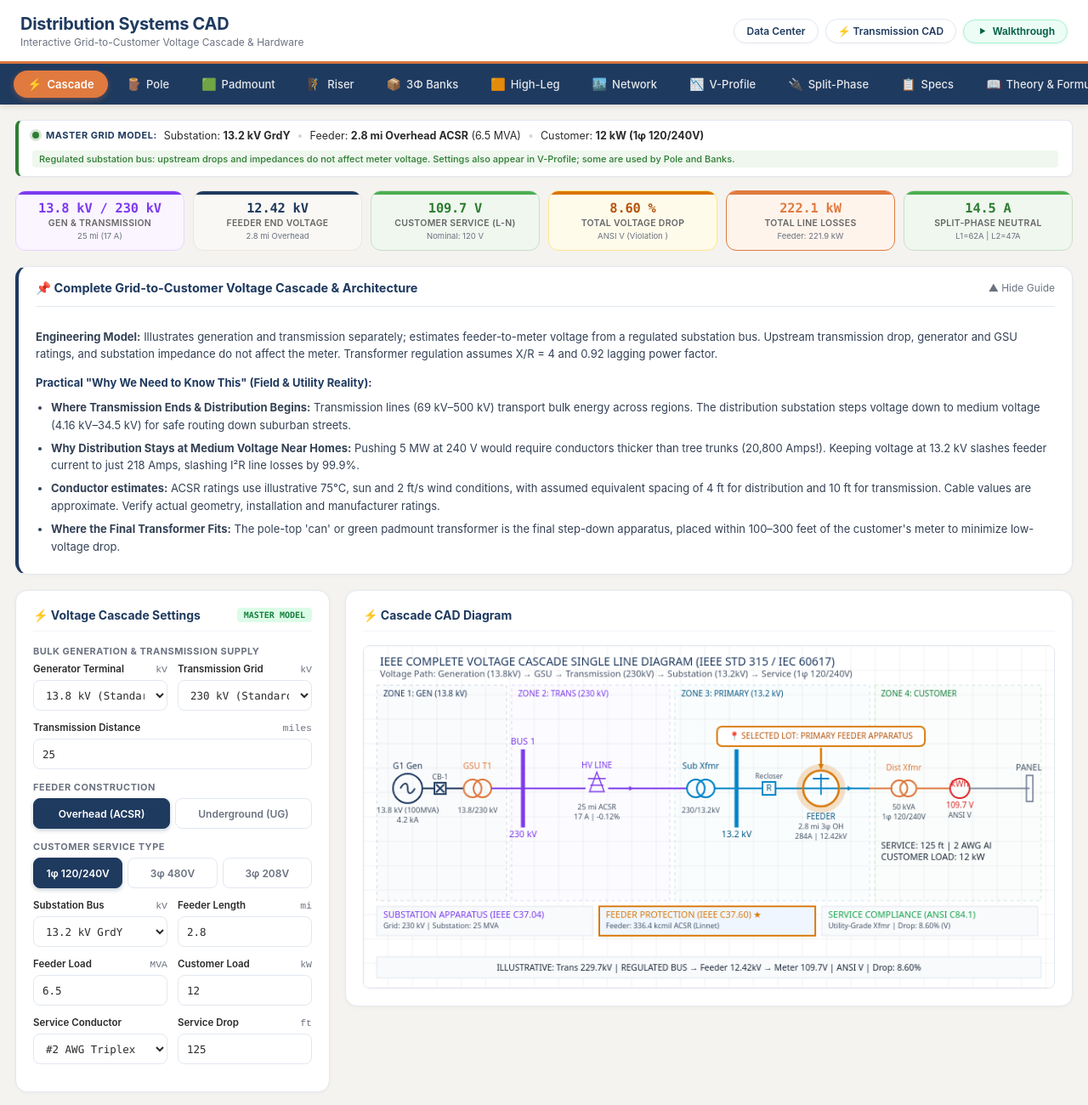
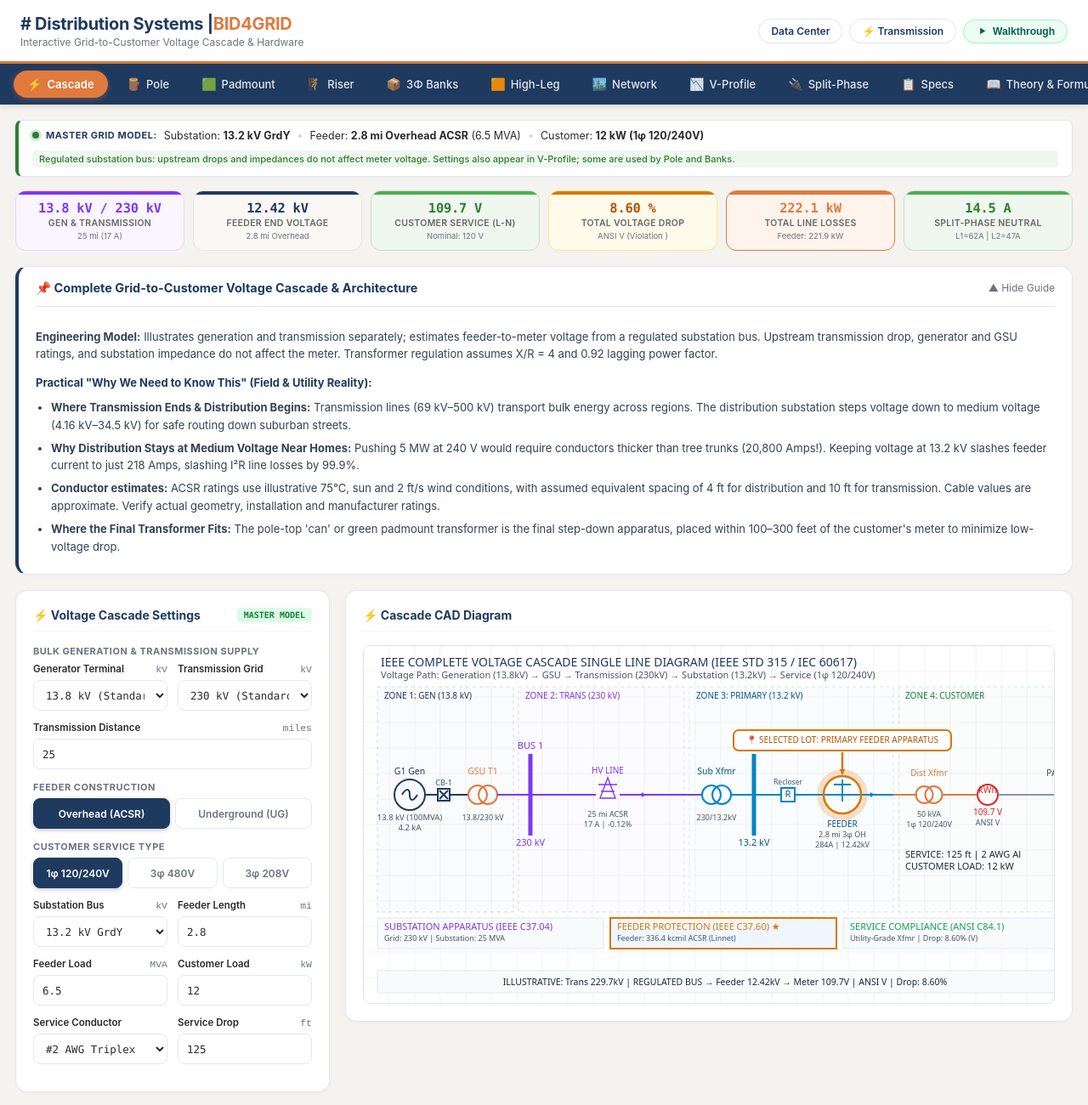
Before and after one commit to bid4grid/grid, a plain HTML site: page distribution.html in a window 1280 px wide. Shown: the whole page at 85% size. Drawn offline with Linux system fonts and the light colour scheme.

Commit message:
Mobile responsiveness & Bid4Grid branding
- Fix mobile diagram responsiveness: add min-width: 0 to grid children
  - dist-canvas-wrapper and pwr-canvas-wrapper now shrink on mobile
  - Canvas min-width: 850px keeps diagrams readable with horizontal scroll
  - Wrapper min-width: 0 allows responsive layout within grid

- Add min-width: 0 to .card for CASCADE and all tab sections
  - Settings and diagram panels now fully responsive on mobile
  - Stacking and shrinking works correctly < 1200px breakpoint
  - Only diagrams within panels scroll left/right

- Rebrand with Bid4Grid naming:
  - Distribution (home): # Distribution Systems | BID4GRID
  - Transmission: ⚡ Transmission (links to Distribution)
  - Data Center: Data Center Power Sizing (unchanged)
  - Removed 'CAD' from short labels
  - Updated page titles for SEO
  - Updated navigation links and walkthrough titles

Co-authored-by: Copilot <223556219+Copilot@users.noreply.github.com>

```diff
--- a/assets/dist-app.css
+++ b/assets/dist-app.css
@@ -578,6 +578,7 @@ body.dist-standalone,
   border-radius: var(--radius);
   padding: 20px;
   box-shadow: 0 1px 4px rgba(0, 0, 0, 0.04);
+  min-width: 0;
 }
 
 .card-header {
@@ -721,13 +722,16 @@ body.dist-standalone,
   background: #ffffff;
   border: 1px solid var(--border);
   border-radius: var(--radius-sm);
-  overflow: hidden;
+  overflow-x: auto;
+  -webkit-overflow-scrolling: touch;
   box-shadow: 0 1px 3px rgba(0, 0, 0, 0.03);
+  min-width: 0;
 }
 
 canvas.dist-canvas {
   display: block;
   width: 100%;
+  min-width: 850px;
   height: auto;
   background: #ffffff;
 }
--- a/assets/dist-app.js
+++ b/assets/dist-app.js
@@ -321,12 +321,12 @@
     html += '<header class="dist-header">';
     html += '  <div class="dist-header-content">';
     html += '    <div class="dist-title-wrap">';
-    html += '      <h1>Distribution Systems CAD</h1>';
+    html += '      <h1># Distribution Systems | <span style="color:var(--accent);font-weight:700;">BID4GRID</span></h1>';
     html += '      <div class="subtitle">Interactive Grid-to-Customer Voltage Cascade &amp; Hardware</div>';
     html += '    </div>';
     html += '    <div class="dist-header-actions">';
     html += '      <a href="datacenter.html" class="dist-btn-action">Data Center</a>';
-    html += '      <a href="transmission.html" class="dist-btn-action">⚡ Transmission CAD</a>';
+    html += '      <a href="transmission.html" class="dist-btn-action">⚡ Transmission</a>';
     html += '      <button type="button" class="dist-watch-video" id="btn-watch-walkthrough" title="Watch Video Walkthrough" aria-label="Watch video walkthrough">';
     html += '        <span class="dist-watch-icon"><svg width="11" height="11" viewBox="0 0 16 16" fill="currentColor"><path d="M4.5 2.5v11l9-5.5z"/></svg></span>';
     html += '        <span class="dist-watch-label">Walkthrough</span>';
@@ -439,7 +439,7 @@
     html += '<dialog class="dist-video-overlay" id="walkthrough-overlay" aria-labelledby="walkthrough-title">';
     html += '  <div class="dist-video-header">';
     html += '    <div>';
-    html += '      <h2 id="walkthrough-title">Distribution Systems CAD Walkthrough</h2>';
+    html += '      <h2 id="walkthrough-title">Distribution Systems Walkthrough</h2>';
     html += '      <p>Use the video controls to pause or adjust playback.</p>';
     html += '    </div>';
     html += '    <button type="button" class="dist-btn-action" id="btn-close-walkthrough" aria-label="Close walkthrough">Close</button>';
--- a/assets/pwr-app.css
+++ b/assets/pwr-app.css
@@ -491,6 +491,7 @@ body.pwr-standalone,
   padding: 20px;
   box-shadow: 0 2px 10px rgba(0, 0, 0, 0.05);
   border: 1px solid var(--border);
+  min-width: 0;
 }
 
 .card-header {
@@ -685,11 +686,13 @@ button.btn-primary:hover {
   overflow-x: auto;
   -webkit-overflow-scrolling: touch;
   margin-top: 12px;
+  min-width: 0;
 }
 
 .pwr-canvas-wrapper canvas {
   display: block;
   max-width: 100%;
+  min-width: 850px;
   height: auto;
   margin: 0 auto;
 }
--- a/distribution.html
+++ b/distribution.html
@@ -3,13 +3,13 @@
 <head>
 <meta charset="utf-8">
 <meta name="viewport" content="width=device-width, initial-scale=1">
-<title>Distribution Systems CAD Calculator | Bid4Grid</title>
+<title>Distribution Systems | Bid4Grid</title>
 <meta name="description" content="Engineering CAD suite for utility distribution, voltage cascade, last-mile hardware, split-phase physics, and Bid4Grid IEEE specifications.">
 <link rel="stylesheet" href="assets/dist-app.css?v=5">
 <style>:root{--primary:#1f3a5f;--accent:#e07a3f;}</style>
 </head>
 <body class="dist-standalone">
-<div id="dist-app" class="dist-standalone-app">Loading Distribution Systems CAD Calculator…</div>
+<div id="dist-app" class="dist-standalone-app">Loading Distribution Systems…</div>
 <script src="assets/dist-core.js?v=10"></script>
 <script src="assets/dist-draw.js?v=10"></script>
 <script src="assets/dist-app.js?v=10"></script>
```
Also changed, not shown: assets/pwr-app.js (+4 -4 lines), datacenter.html (+1 -1 lines), index.html (+2 -2 lines), transmission.html (+2 -2 lines).
